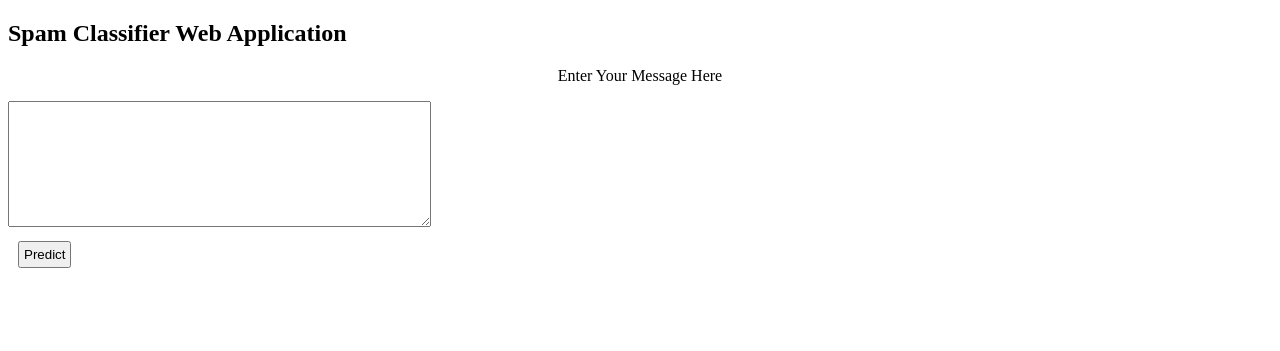
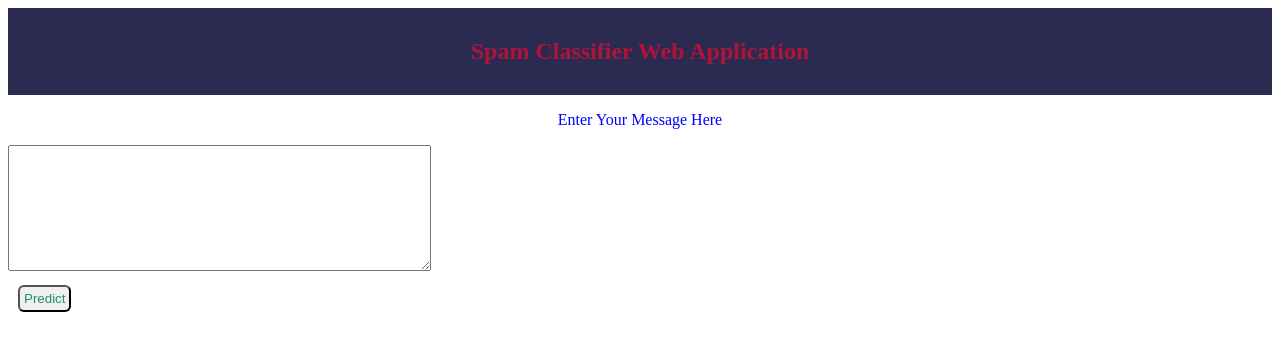
Before and after one commit to Ankit152/Email-Spam-Classifier, a Flask app: page / in a window 1280 px wide. Shown: the top 351 px of the page. Run offline with Flask 2, Linux system fonts and the light colour scheme; parts of the project's set-up code (start-up, migrations or seed data) failed here and were passed over; some web fonts are replaced.

Commit message:
added few changes

```diff
--- a/static/style.css
+++ b/static/style.css
@@ -1,7 +1,23 @@
-input{
+.btn-inf{
     padding:4px;
-    margin: 10px
+    margin: 10px;
+    border-radius: 6px;
+    color: #218F76;
+}
+.btn-inf:hover{
+    color: #53E0BC;
+}
+h2{
+    color: #AE1438;
+    text-align: center;
+    padding: 10px;
+    margin: 20px;
+}
+.brand_name{
+    background-color:#2B2B52;
+    align-content: center;
 }
 p{
     text-align: center;
+    color: blue;
 }
--- a/templates/index.html
+++ b/templates/index.html
@@ -6,7 +6,7 @@
     <meta http-equiv="X-UA-Compatible" content="ie=edge">
     <link href="https://fonts.googleapis.com/css2?family=Fredericka+the+Great&family=Sedgwick+Ave&display=swap" rel="stylesheet">
     <title>Spam Classifier</title>
-    <link rel="stylesheet" href=".\style.css">
+    <link rel="stylesheet" href="{{url_for('static',filename='style.css')}}">
 </head>
 <body>
     <header>
```
Also changed, not shown: templates/result.html (+4 -6 lines).
